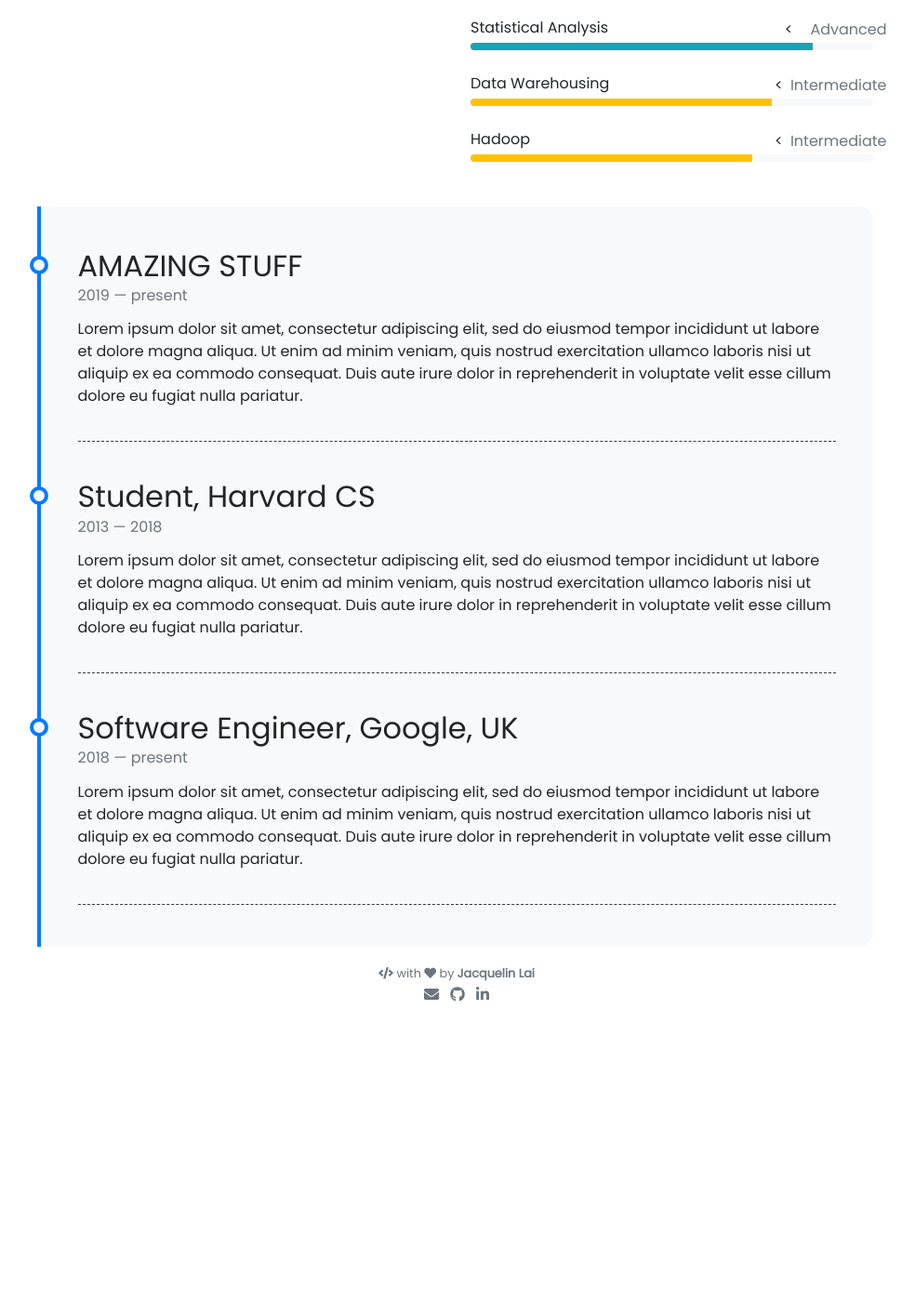
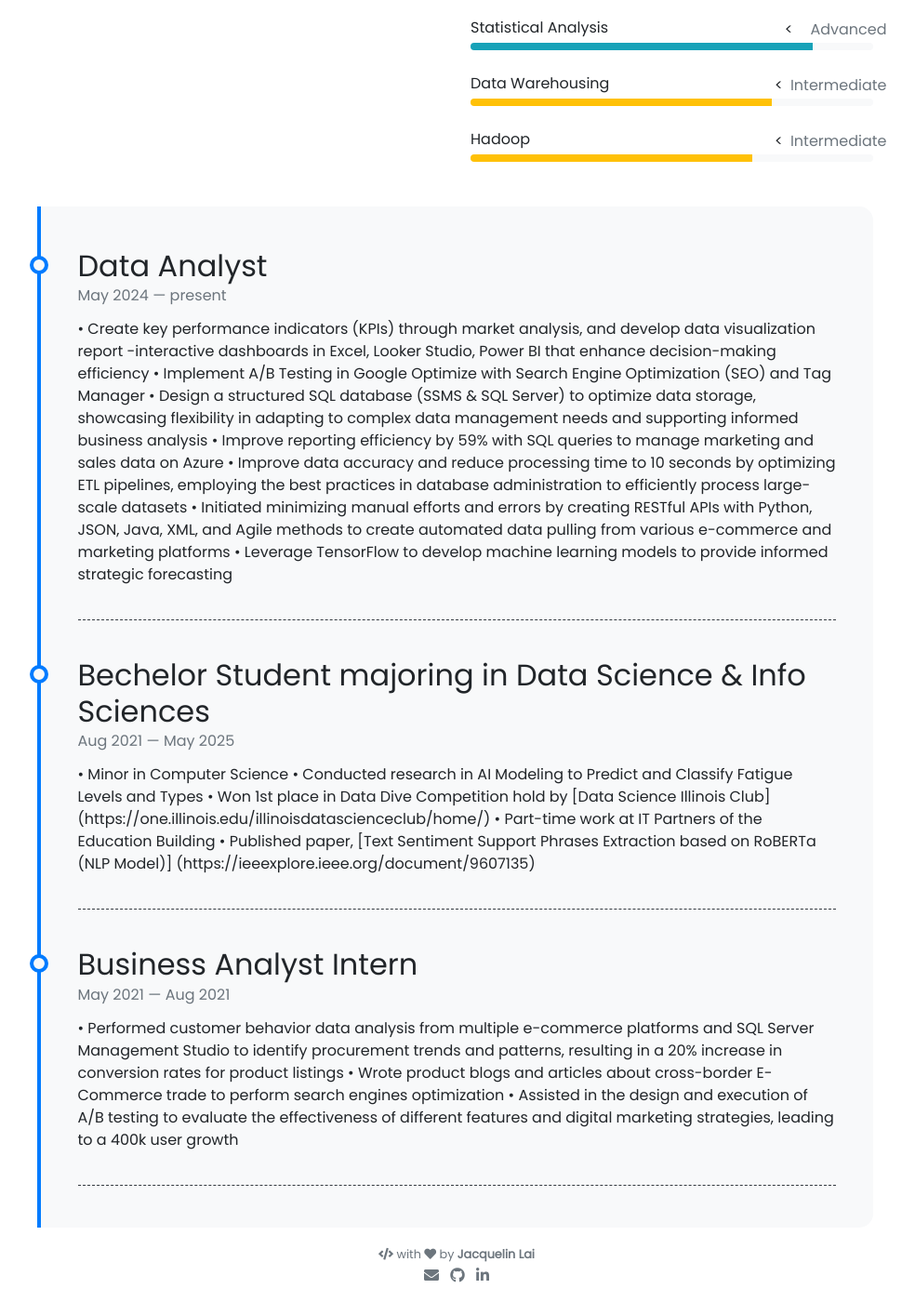
Before and after one commit to JacquelinLai/jacquelinlai.github.io, a Jekyll site: the page built from pages/about.md, in a window 1280 px wide and 1400 px high, scrolled down 607 px. Shown: the whole window at 93% size, without its empty margins (149-1133 px from the left). Built offline with Jekyll 4.4.1, drawn with Linux system fonts in a browser that asks for light colours; nearby versions of some CDN libraries; before the commit the page ends 1705 px from its top, so only the background shows below that.

Commit message:
Update Resume

```diff
--- a/_data/timeline.yml
+++ b/_data/timeline.yml
@@ -1,26 +1,30 @@
-- title: AMAZING STUFF
-  from: 2019
+- title: Data Analyst
+  location: Wet & Forget
+  from: May 2024
   to: present
-  description: Lorem ipsum dolor sit amet, consectetur adipiscing elit,
-               sed do eiusmod tempor incididunt ut labore et dolore magna aliqua.
-               Ut enim ad minim veniam, quis nostrud exercitation ullamco laboris
-               nisi ut aliquip ex ea commodo consequat. Duis aute irure dolor in
-               reprehenderit in voluptate velit esse cillum dolore eu fugiat nulla pariatur.
+  description: • Create key performance indicators (KPIs) through market analysis, and develop data visualization report -interactive dashboards in Excel, Looker Studio, Power BI that enhance decision-making efficiency
+               • Implement A/B Testing in Google Optimize with Search Engine Optimization (SEO) and Tag Manager
+               • Design a structured SQL database (SSMS & SQL Server) to optimize data storage, showcasing flexibility in adapting to complex data management needs and supporting informed business analysis
+               • Improve reporting efficiency by 59% with SQL queries to manage marketing and sales data on Azure
+               • Improve data accuracy and reduce processing time to 10 seconds by optimizing ETL pipelines, employing the best practices in database administration to efficiently process large-scale datasets
+               • Initiated minimizing manual efforts and errors by creating RESTful APIs with Python, JSON, Java, XML, and Agile methods to create automated data pulling from various e-commerce and marketing platforms
+               • Leverage TensorFlow to develop machine learning models to provide informed strategic forecasting
 
-- title: Student, Harvard CS
-  from: 2013
-  to: 2018
-  description: Lorem ipsum dolor sit amet, consectetur adipiscing elit,
-               sed do eiusmod tempor incididunt ut labore et dolore magna aliqua.
-               Ut enim ad minim veniam, quis nostrud exercitation ullamco laboris
-               nisi ut aliquip ex ea commodo consequat. Duis aute irure dolor in
-               reprehenderit in voluptate velit esse cillum dolore eu fugiat nulla pariatur.
+- title: Bechelor Student majoring in Data Science & Info Sciences
+  location: University of Illinois at Urbana-Champaign
+  from: Aug 2021
+  to: May 2025
+  description: • Minor in Computer Science
+               • Conducted research in AI Modeling to Predict and Classify Fatigue Levels and Types
+               • Won 1st place in Data Dive Competition hold by [Data Science Illinois Club] (https://one.illinois.edu/illinoisdatascienceclub/home/)
+               • Part-time work at IT Partners of the Education Building
+               • Published paper, [Text Sentiment Support Phrases Extraction based on RoBERTa (NLP Model)] (https://ieeexplore.ieee.org/document/9607135)
 
-- title: Software Engineer, Google, UK
-  from: 2018
-  to: present
-  description: Lorem ipsum dolor sit amet, consectetur adipiscing elit,
-               sed do eiusmod tempor incididunt ut labore et dolore magna aliqua.
-               Ut enim ad minim veniam, quis nostrud exercitation ullamco laboris
-               nisi ut aliquip ex ea commodo consequat. Duis aute irure dolor in
-               reprehenderit in voluptate velit esse cillum dolore eu fugiat nulla pariatur.
+- title: Business Analyst Intern
+  location: AliPrice Technologies Co. Ltd.
+  from: May 2021
+  to: Aug 2021
+  description: • Performed customer behavior data analysis from multiple e-commerce platforms and SQL Server Management Studio to identify procurement trends and patterns, resulting in a 20% increase in conversion rates for product listings
+               • Wrote product blogs and articles about cross-border E-Commerce trade to perform search engines optimization
+               • Assisted in the design and execution of A/B testing to evaluate the effectiveness of different features and digital
+                marketing strategies, leading to a 400k user growth
```
